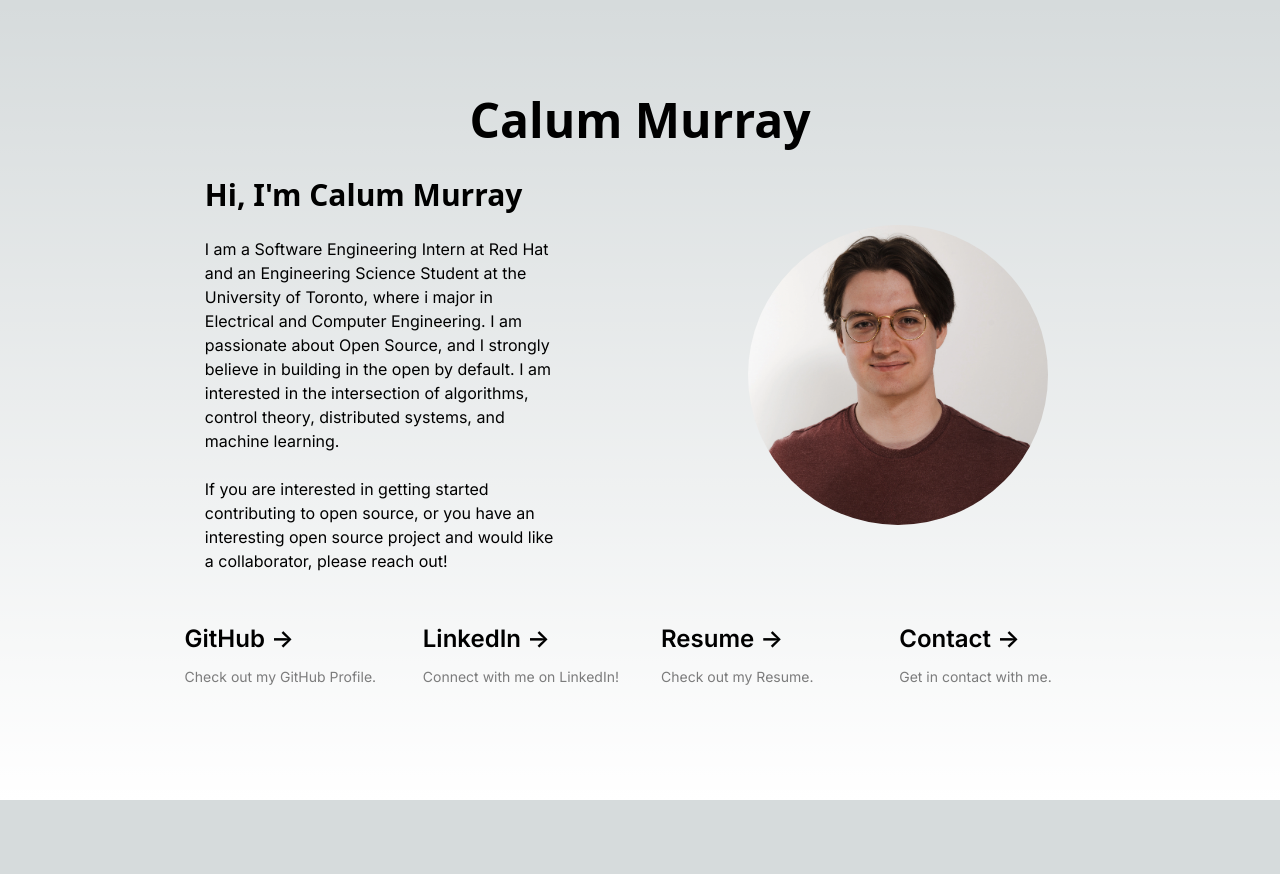
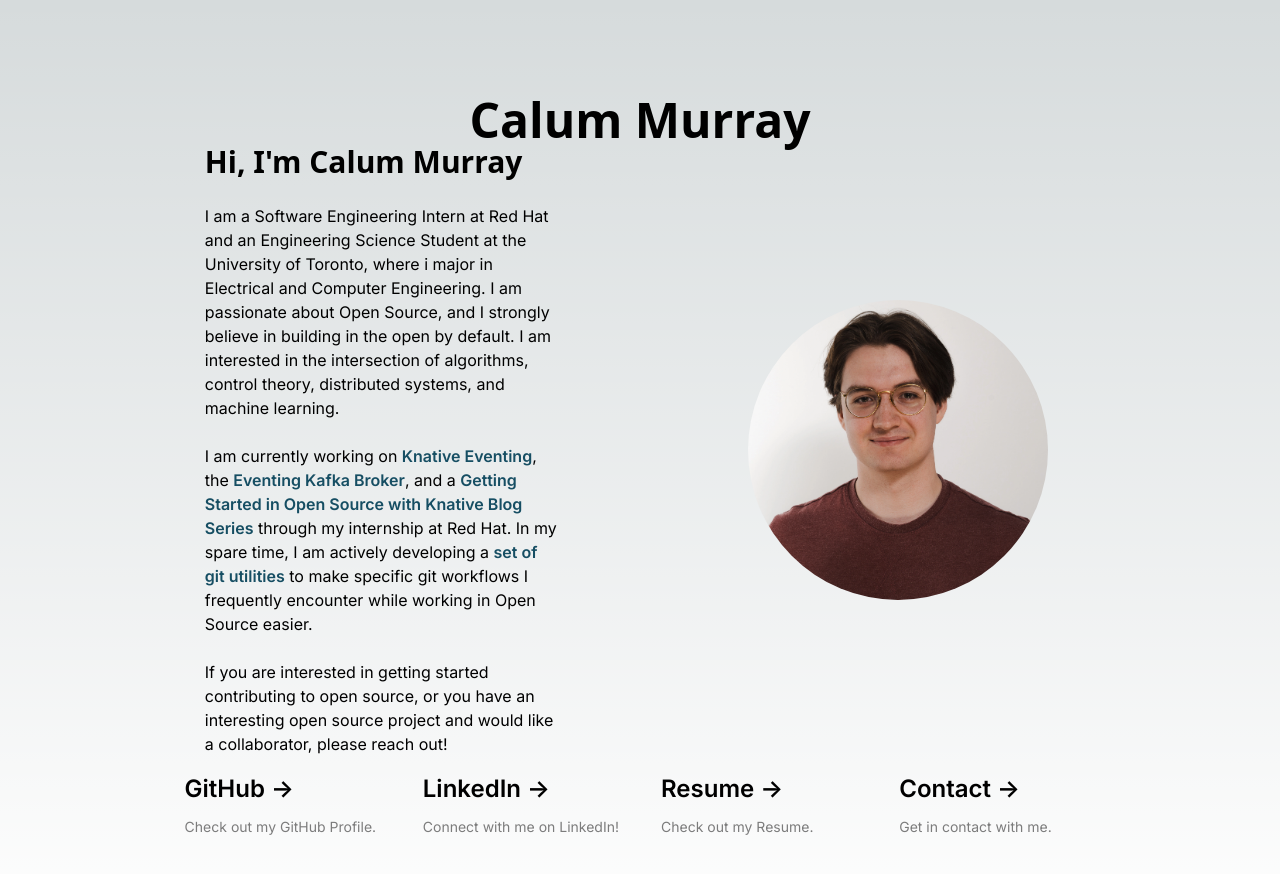
Before and after one commit to Cali0707/calummurray.dev, a Next.js app: page / in a window 1280 px wide. Shown: the top 874 px of the page. Before the commit the page ends 800 px from the top, so only its background shows below. Built offline with nearby package versions, Linux system fonts and the light colour scheme.

Commit message:
Added currently working paragraph
Signed-off-by: Cali0707 <calumramurray@gmail.com>

```diff
--- a/src/app/page.tsx
+++ b/src/app/page.tsx
@@ -16,6 +16,45 @@ export default function Home() {
           where i major in Electrical and Computer Engineering. I am passionate about Open Source, and I strongly believe
           in building in the open by default. I am interested in the intersection of algorithms, control theory, distributed systems,
           and machine learning.</p>
+          <br/>
+          <p>
+            I am currently working on&nbsp;
+            <a
+                href={"https://github.com/knative/eventing"}
+                className={"font-semibold transition-colors text-cyan-900 hover:text-cyan-600"}
+                target={"_blank"}
+                rel={"noopener noreferrer"}
+            >
+              Knative Eventing
+            </a>,
+            the&nbsp;
+            <a
+                href={"https://github.com/knative-sandbox/eventing-kafka-broker"}
+                className={"font-semibold transition-colors text-cyan-900 hover:text-cyan-600"}
+                target={"_blank"}
+                rel={"noopener noreferrer"}
+            >
+              Eventing Kafka Broker
+            </a>, and a&nbsp;
+            <a
+                href={"https://knative.dev/blog/articles/getting-started-blog-p0/"}
+                className={"font-semibold transition-colors text-cyan-900 hover:text-cyan-600"}
+                target={"_blank"}
+                rel={"noopener noreferrer"}
+            >
+              Getting Started in Open Source with Knative Blog Series
+            </a> through my internship at Red Hat. In my spare time, I am actively developing a&nbsp;
+            <a
+                href={"https://knative.dev/blog/articles/getting-started-blog-p0/"}
+                className={"font-semibold transition-colors text-cyan-900 hover:text-cyan-600"}
+                target={"_blank"}
+                rel={"noopener noreferrer"}
+            >
+              set of git utilities
+            </a>
+            &nbsp;to make specific git workflows I frequently encounter while working in Open Source easier.
+
+          </p>
           <br/>
           <p>If you are interested in getting started contributing to open source, or you have an interesting open source
           project and would like a collaborator, please reach out!</p>
```
